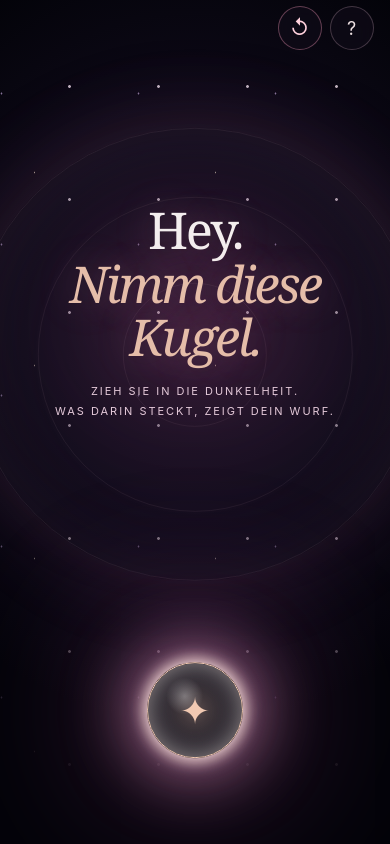
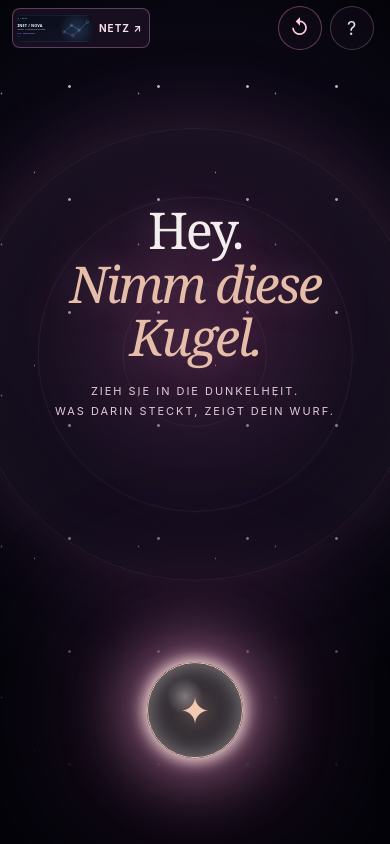
Before and after one commit to Juri-Halveth/lucinet-seedspace, a website: page index.html in a window 390 px wide. Drawn offline with Linux system fonts and the light colour scheme.

Commit message:
Add Starship gateway to Seedspace Pages entry

```diff
--- a/index.html
+++ b/index.html
@@ -22,6 +22,7 @@
     <div class="world-ring" aria-hidden="true"></div>
     <header class="chrome">
       <div class="identity" aria-label="LUCINET Seedspace"><span class="logo">L<span>·</span></span><div><strong>LUCINET</strong><small>SEEDSPACE</small></div></div>
+      <a class="netz-entry" href="https://juri-halveth.github.io/universum/" aria-label="HALVETH NETZ Starship Lab öffnen"><img src="assets/netz-starship-hero.svg" alt="" width="96" height="28"><span>NETZ ↗</span></a>
       <div class="chrome-right">
         <button id="reset-room" class="icon-button reset-button" type="button" aria-label="Gesamten Fortschritt zurücksetzen" title="Raum neu beginnen">↺</button>
         <button id="layers-toggle" class="icon-button" type="button" aria-label="Szenen verwalten" aria-expanded="false" aria-controls="layers-panel" hidden>◫</button>
--- a/style.css
+++ b/style.css
@@ -150,3 +150,4 @@
 .chrome .reset-button:hover{background:#50233b;color:#fff}
 @media(max-width:580px){.wish-open{width:min(344px,calc(100vw - 28px));max-width:none;grid-template-columns:38px minmax(0,1fr);min-height:72px}.wish-open>span{width:38px;height:38px}.wish-open strong{font-size:17px}.wish-open small{font-size:8px}}
 @media(max-width:580px) and (max-height:680px){.wish-open{min-height:62px;padding:8px 12px;row-gap:2px}.wish-open strong{font-size:16px}.wish-open small{font-size:8px;line-height:1.2}}
+:root .netz-entry{position:absolute;top:17px;left:210px;display:flex;align-items:center;gap:7px;min-height:40px;padding:4px 7px 4px 4px;border:1px solid #a67eaa77;border-radius:8px;background:#1c1125c9;color:#f5ddeb;text-decoration:none;font-size:10px;font-weight:700;letter-spacing:.1em;pointer-events:auto}.netz-entry img{display:block;width:96px;height:28px;object-fit:cover;border-radius:5px}.netz-entry:hover,.netz-entry:focus-visible{border-color:#f5ddeb}@media(max-width:580px){:root .netz-entry{top:calc(8px + env(safe-area-inset-top));left:12px;min-height:40px}.netz-entry img{width:75px;height:27px}}
```
